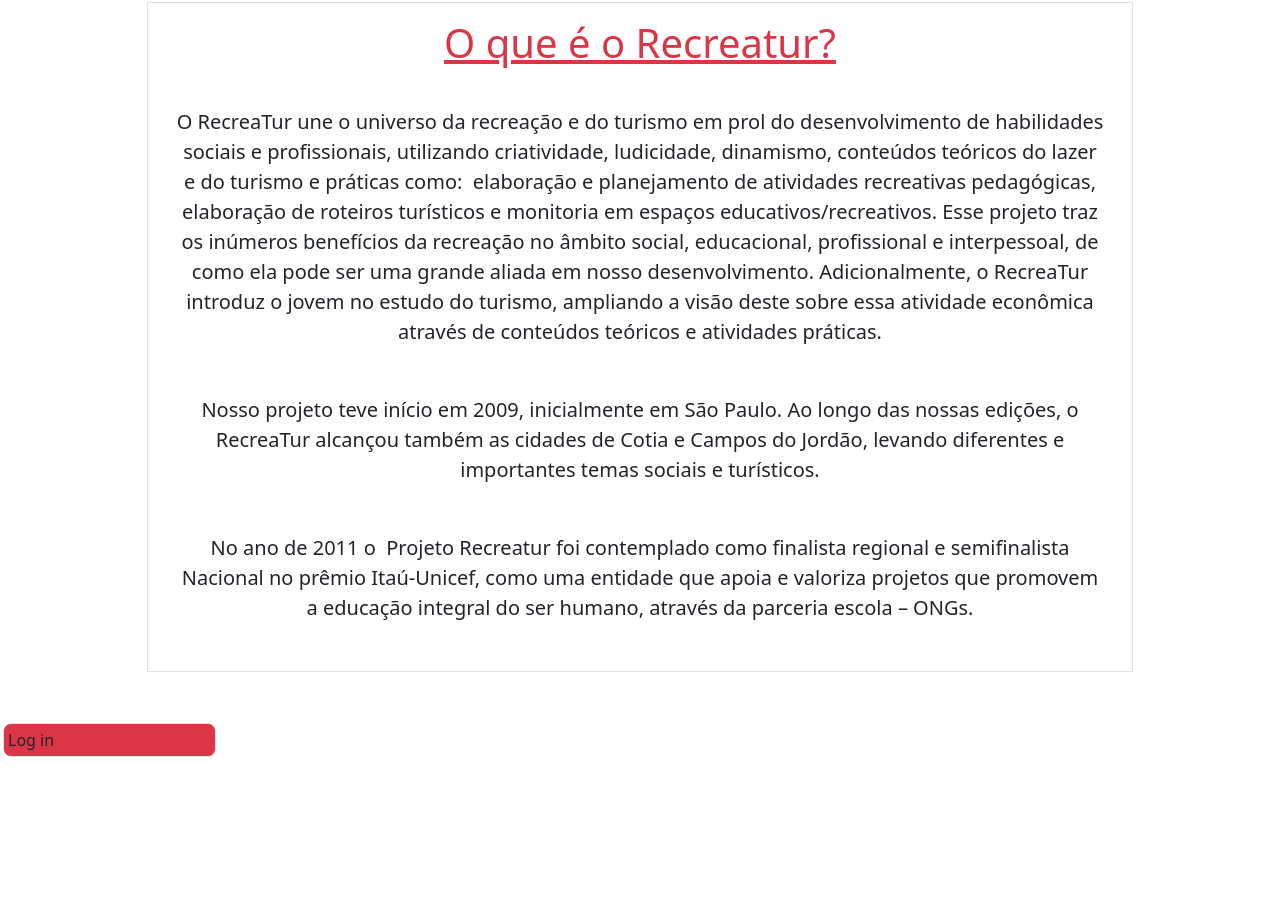
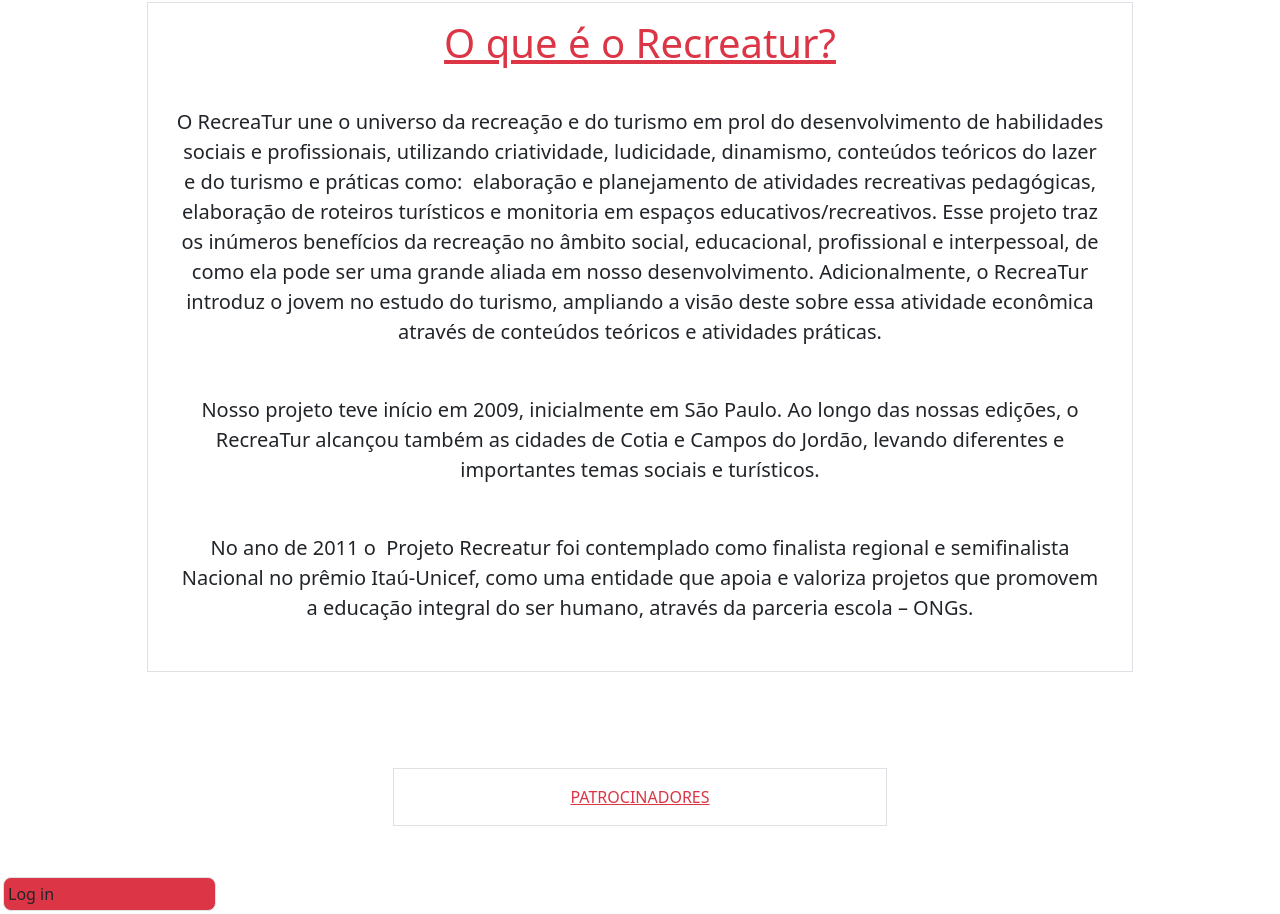
Before and after one commit to RodrigoSKSanchez/Recreatur_Web, a plain HTML site: page front/home_page.html in a window 1280 px wide. Shown: the part 1110-2024 px from the top of the page. Before the commit the page ends 1870 px from the top, so only its background shows below. Drawn offline with nearby package versions, Linux system fonts and the light colour scheme.

Commit message:
Update home_page.html

```diff
--- a/front/home_page.html
+++ b/front/home_page.html
@@ -125,6 +125,13 @@
 
             </section>
         </div>
+        <div class="container-fluid">
+          <section class="row justify-content-center p-5">
+            <div class="row justify-content-center bg-white col-5 border">
+              <a href="..." class="text-center text-danger p-3">PATROCINADORES</a>
+            </div>
+          </section>
+        </div>
                 <!-- Botão temporario :D -->
                 <a href="login.html" class="nav-link border border-black rounded-3 p-1 col-2 bg-danger">Log in</a>
     </main>
```
